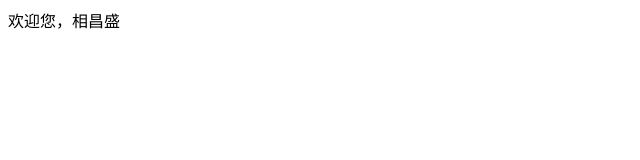
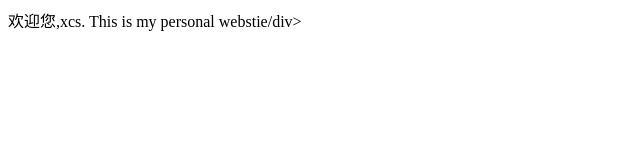
Before and after one commit to xiangcs/main, a plain HTML site: page index.html in a window 1280 px wide. Shown: the whole page, without its empty margins (0-640 px from the left). Drawn offline with Linux system fonts and the light colour scheme.

Commit message:
change textxs

```diff
--- a/index.html
+++ b/index.html
@@ -10,7 +10,7 @@
 
 </head>
 <body>
-    <div>欢迎您，相昌盛</div>
+    <div>欢迎您,xcs. This is my personal webstie/div>
 
 </body>
 </html>
```
